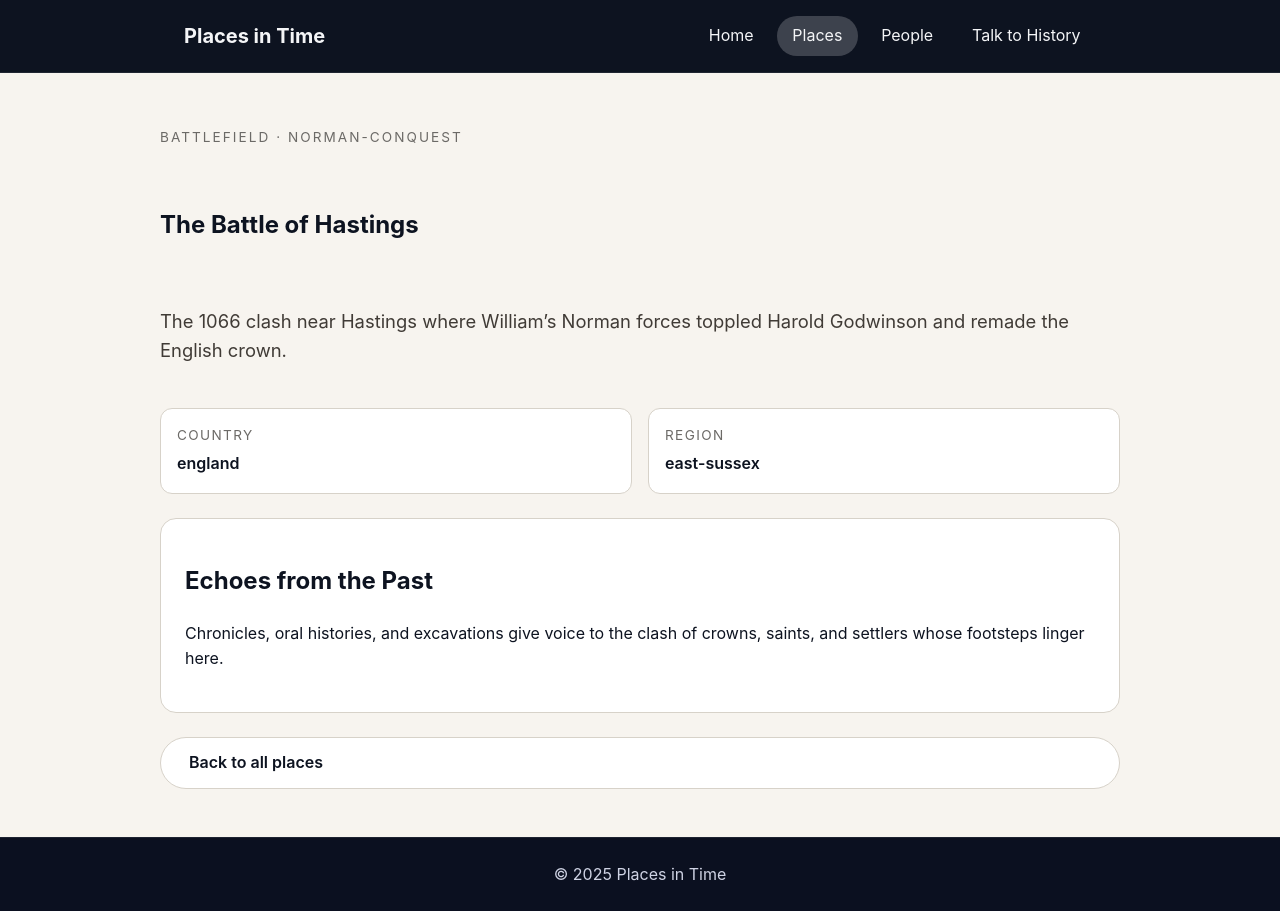
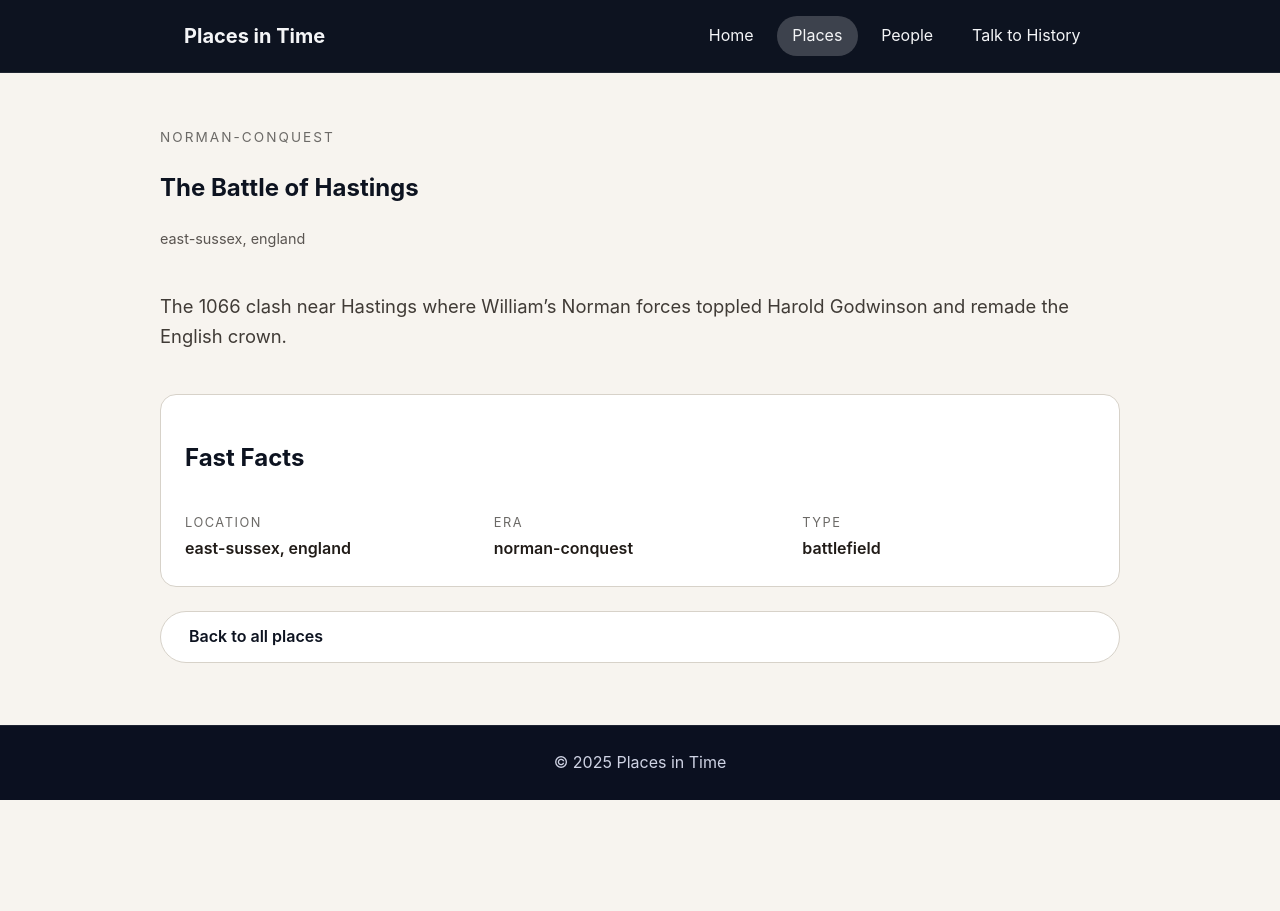
Before and after one commit to Alx-B75/places_in_time_site, a React (Vite) app: page /places/battle-of-hastings in a window 1280 px wide. After the commit the page ends 800 px from the top, so only its background shows below. Built offline with nearby package versions, Linux system fonts and the light colour scheme.

Commit message:
Enhance Place and Places components with location, era, summary, and styling improvements

```diff
--- a/src/pages/Place.jsx
+++ b/src/pages/Place.jsx
@@ -1,5 +1,25 @@
 import { Link, useParams } from 'react-router-dom'
 import { PLACES } from '../data/places'
+
+const buildLocation = (place) => {
+  if (place.location_label) return place.location_label
+  if (place.locationLabel) return place.locationLabel
+  if (place.region || place.country) {
+    return [place.region, place.country].filter(Boolean).join(', ')
+  }
+  return ''
+}
+
+const buildEra = (place) => place.era_range ?? place.eraRange ?? place.primaryEra ?? ''
+
+const getSummary = (place) =>
+  place.summaries?.gen ?? place.summary ?? place.teaser ?? place.description ?? ''
+
+const getTypes = (place) => {
+  if (Array.isArray(place.types) && place.types.length > 0) return place.types
+  if (place.siteType) return [place.siteType]
+  return []
+}
 
 const Place = () => {
   const { slug } = useParams()
@@ -17,30 +37,86 @@ const Place = () => {
     )
   }
 
+  const location = buildLocation(place)
+  const era = buildEra(place)
+  const summary = getSummary(place)
+  const types = getTypes(place)
+  const echoTitle = place.echo?.title
+  const echoText = place.echo?.text
+  const mapEmbed = place.map?.google_embed ?? place.map?.googleEmbed
+  const officialLink = place.links?.official_site ?? place.links?.officialSite
+  const wikipediaLink = place.links?.wikipedia
+
+  const facts = [
+    { label: 'Location', value: location },
+    { label: 'Era', value: era },
+    { label: 'Type', value: types.join(', ') },
+  ].filter((fact) => fact.value)
+
   return (
-    <article className="detail-page">
-      <p className="eyebrow">
-        {place.siteType} · {place.primaryEra}
-      </p>
+    <article className="detail-page place-detail">
+      <header className="place-header">
+        {era && <p className="eyebrow">{era}</p>}
         <h1>{place.name}</h1>
-      <p className="lead">{place.teaser}</p>
-      <dl className="detail-meta">
-        <div>
-          <dt>Country</dt>
-          <dd>{place.country}</dd>
+        {location && <p className="place-location">{location}</p>}
+      </header>
+      {summary && <p className="lead">{summary}</p>}
+
+      {facts.length > 0 && (
+        <section className="fast-facts">
+          <h2>Fast Facts</h2>
+          <dl>
+            {facts.map((fact) => (
+              <div key={fact.label}>
+                <dt>{fact.label}</dt>
+                <dd>{fact.value}</dd>
               </div>
-        <div>
-          <dt>Region</dt>
-          <dd>{place.region}</dd>
-        </div>
+            ))}
           </dl>
+        </section>
+      )}
+
+      {echoText && (
         <section className="echoes">
           <h2>Echoes from the Past</h2>
-        <p>
-          Chronicles, oral histories, and excavations give voice to the clash of
-          crowns, saints, and settlers whose footsteps linger here.
-        </p>
+          {echoTitle && <h3>{echoTitle}</h3>}
+          <p>{echoText}</p>
         </section>
+      )}
+
+      {mapEmbed && (
+        <section className="map-section">
+          <h2>Map &amp; Directions</h2>
+          <div className="map-embed">
+            <iframe
+              src={mapEmbed}
+              loading="lazy"
+              referrerPolicy="no-referrer-when-downgrade"
+              allowFullScreen
+              title={`Map of ${place.name}`}
+            />
+          </div>
+        </section>
+      )}
+
+      {(officialLink || wikipediaLink) && (
+        <section className="links-section">
+          <h2>Further Information</h2>
+          <div className="external-links">
+            {officialLink && (
+              <a href={officialLink} target="_blank" rel="noreferrer">
+                Official site
+              </a>
+            )}
+            {wikipediaLink && (
+              <a href={wikipediaLink} target="_blank" rel="noreferrer">
+                Read more on Wikipedia
+              </a>
+            )}
+          </div>
+        </section>
+      )}
+
       <Link className="button" to="/places">
         Back to all places
       </Link>
--- a/src/pages/Places.jsx
+++ b/src/pages/Places.jsx
@@ -1,5 +1,23 @@
 import { Link } from 'react-router-dom'
 import { PLACES } from '../data/places'
+
+const buildLocation = (place) => {
+  if (place.location_label) return place.location_label
+  if (place.locationLabel) return place.locationLabel
+  if (place.region || place.country) {
+    return [place.region, place.country].filter(Boolean).join(', ')
+  }
+  return ''
+}
+
+const buildEra = (place) => place.era_range ?? place.eraRange ?? place.primaryEra ?? ''
+
+const getSummary = (place) => {
+  const text =
+    place.summaries?.gen ?? place.summary ?? place.teaser ?? place.description ?? ''
+  if (text.length <= 190) return text
+  return `${text.slice(0, 187).trimEnd()}…`
+}
 
 const Places = () => {
   return (
@@ -12,18 +30,18 @@ const Places = () => {
           stages for intrigue, rebellion, and resilience.
         </p>
       </div>
-      <ul className="card-list">
+      <ul className="card-list places-list">
         {PLACES.map((place) => (
-          <li key={place.slug} className="card">
+          <li key={place.slug} className="card place-card">
             <Link to={`/places/${place.slug}`}>
-              <p className="card-eyebrow">
-                {place.siteType} · {place.primaryEra}
-              </p>
-              <h2>{place.name}</h2>
-              <p>{place.teaser}</p>
-              <span className="card-meta">
-                {place.country}, {place.region}
-              </span>
+              <div className="place-card-heading">
+                <p className="card-eyebrow">{buildEra(place)}</p>
+                <h2>{place.name}</h2>
+                {buildLocation(place) && (
+                  <p className="place-location">{buildLocation(place)}</p>
+                )}
+              </div>
+              <p className="place-summary">{getSummary(place)}</p>
             </Link>
           </li>
         ))}
--- a/src/styles/global.css
+++ b/src/styles/global.css
@@ -213,6 +213,33 @@ button {
   color: #6c6a67;
 }
 
+.places-list {
+  gap: 1.25rem;
+}
+
+.place-card {
+  height: 100%;
+  justify-content: space-between;
+  gap: 0.75rem;
+}
+
+.place-card-heading {
+  display: flex;
+  flex-direction: column;
+  gap: 0.2rem;
+}
+
+.place-location {
+  font-size: 0.9rem;
+  color: #5a5551;
+  margin: 0;
+}
+
+.place-summary {
+  margin: 0;
+  color: #2f2a25;
+}
+
 .detail-meta {
   display: grid;
   grid-template-columns: repeat(auto-fit, minmax(140px, 1fr));
@@ -248,6 +275,71 @@ button {
   padding: 1.5rem;
 }
 
+.fast-facts {
+  background: var(--surface);
+  border: 1px solid var(--border);
+  border-radius: 1rem;
+  padding: 1.5rem;
+  display: flex;
+  flex-direction: column;
+  gap: 1rem;
+}
+
+.fast-facts dl {
+  margin: 0;
+  padding: 0;
+  display: grid;
+  grid-template-columns: repeat(auto-fit, minmax(180px, 1fr));
+  gap: 1rem;
+}
+
+.fast-facts dt {
+  font-size: 0.8rem;
+  text-transform: uppercase;
+  letter-spacing: 0.12em;
+  color: #6c6a67;
+  margin-bottom: 0.2rem;
+}
+
+.fast-facts dd {
+  margin: 0;
+  font-weight: 600;
+  color: #201b17;
+}
+
+.map-section,
+.links-section {
+  display: flex;
+  flex-direction: column;
+  gap: 0.75rem;
+}
+
+.map-embed {
+  border: 1px solid var(--border);
+  border-radius: 1rem;
+  overflow: hidden;
+  background: #000;
+}
+
+.map-embed iframe {
+  width: 100%;
+  min-height: 320px;
+  border: 0;
+}
+
+.external-links {
+  display: flex;
+  flex-wrap: wrap;
+  gap: 0.75rem;
+}
+
+.external-links a {
+  border-radius: 999px;
+  border: 1px solid var(--border);
+  padding: 0.6rem 1.4rem;
+  font-weight: 600;
+}
+
 @media (max-width: 640px) {
   .header-inner {
     flex-direction: column;
```
Lines whose indentation alone changed are shown as unchanged.
